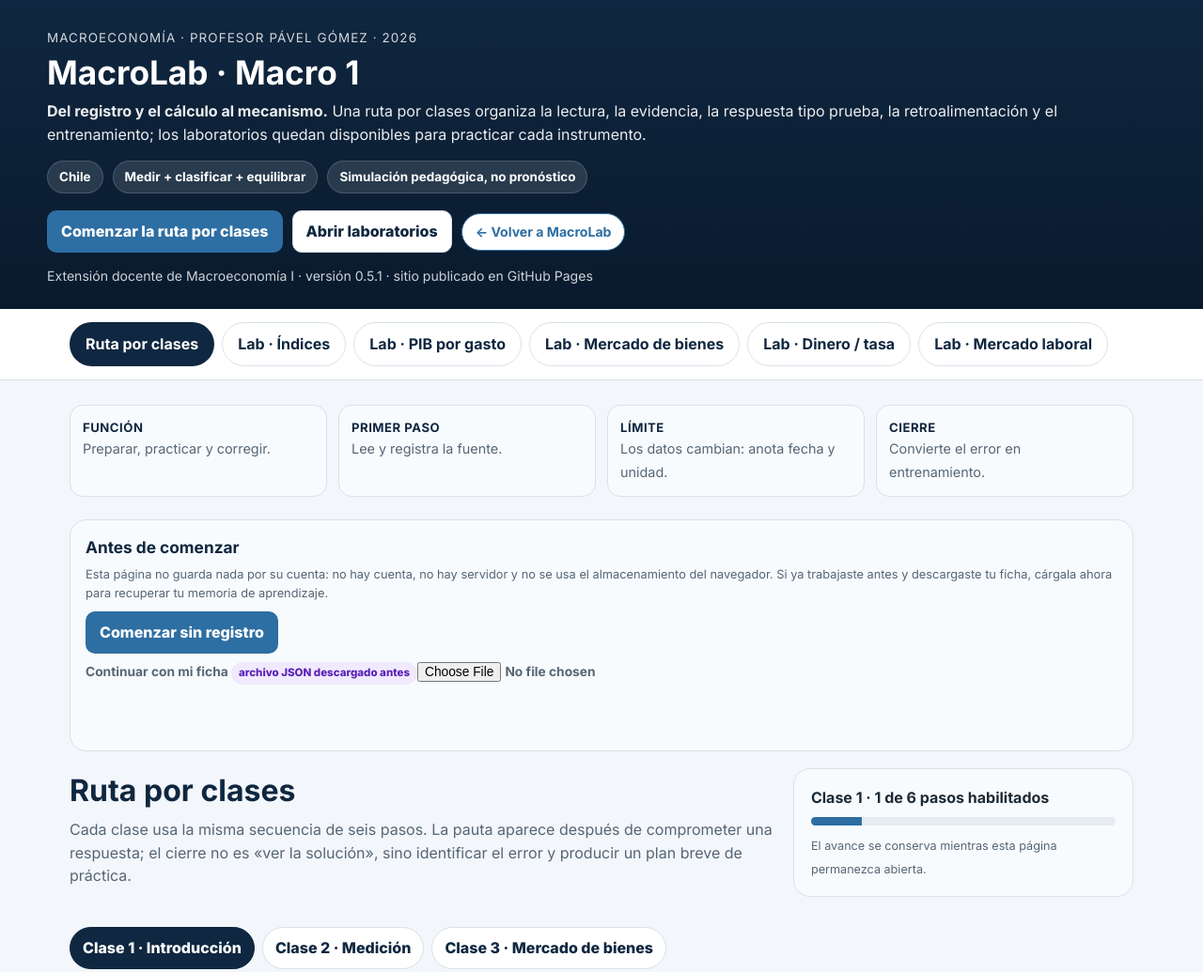
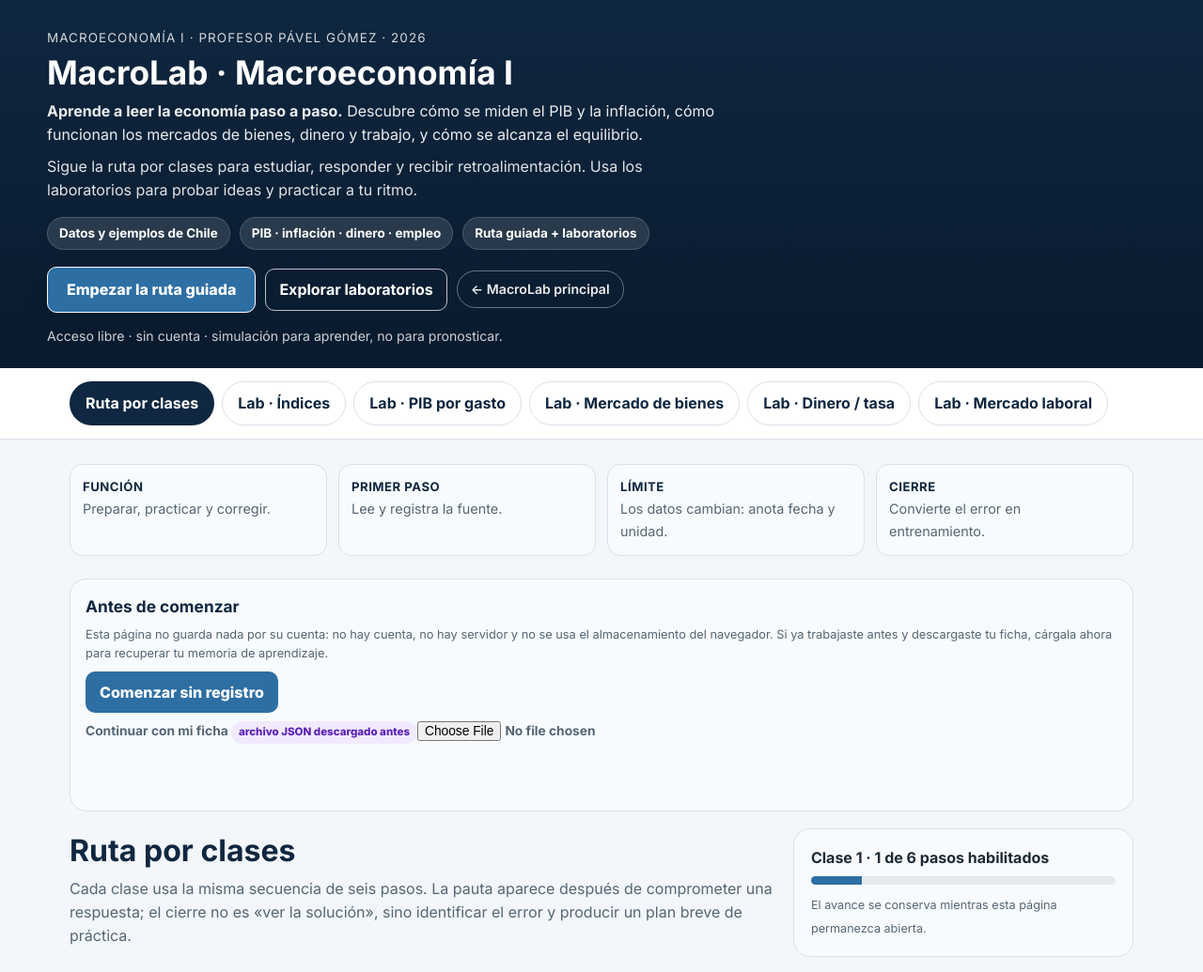
Before and after one commit to PavelGomez/MacroLab-Shock-Simulator, a plain HTML site: page macro1/index.html in a window 1280 px wide. Shown: the top 1035 px of the page at 94% size. Drawn offline with Linux system fonts and the light colour scheme.

Commit message:
Add files via upload
Banner editorial y jerarquia de acciones

```diff
--- a/macro1/index.html
+++ b/macro1/index.html
@@ -3,8 +3,8 @@
 <head>
 <meta charset="utf-8">
 <meta name="viewport" content="width=device-width,initial-scale=1">
-<meta name="description" content="Extensión docente de MacroLab para Macroeconomía I: medición, mercado de bienes, dinero y mercado laboral, con una ruta por clases que cierra el ciclo predigo–resuelvo–reviso. Herramienta de aprendizaje, no de predicción.">
-<title>MacroLab · Macro 1 | Extensión docente de Macroeconomía I</title>
+<meta name="description" content="Aprende Macroeconomía I paso a paso con datos de Chile. Estudia PIB, inflación, bienes, dinero y trabajo mediante una ruta guiada y laboratorios interactivos.">
+<title>MacroLab · Macroeconomía I | Ruta guiada y laboratorios</title>
 <link rel="preconnect" href="https://fonts.googleapis.com">
 <link rel="preconnect" href="https://fonts.gstatic.com" crossorigin>
 <link href="https://fonts.googleapis.com/css2?family=Inter:wght@400;500;600;700;800&amp;display=swap" rel="stylesheet">
@@ -16,21 +16,21 @@
 <!-- OPEN GRAPH -->
 <meta property="og:type" content="website">
 <meta property="og:url" content="https://pavelgomez.github.io/MacroLab-Shock-Simulator/macro1/">
-<meta property="og:title" content="MacroLab · Macro 1 | Extensión docente de Macroeconomía I">
-<meta property="og:description" content="Extensión docente de MacroLab para Macroeconomía I: medición, mercado de bienes, dinero y mercado laboral, con una ruta por clases que cierra el ciclo predigo–resuelvo–reviso. Herramienta de aprendizaje, no de predicción.">
+<meta property="og:title" content="MacroLab · Macroeconomía I | Ruta guiada y laboratorios">
+<meta property="og:description" content="Aprende Macroeconomía I paso a paso con datos de Chile. Estudia PIB, inflación, bienes, dinero y trabajo mediante una ruta guiada y laboratorios interactivos.">
 <meta property="og:image" content="https://pavelgomez.github.io/MacroLab-Shock-Simulator/assets/og-image-v3.jpg">
 <meta property="og:image:type" content="image/jpeg">
 <meta property="og:image:width" content="1200">
 <meta property="og:image:height" content="630">
-<meta property="og:image:alt" content="MacroLab Shock Simulator: laboratorio de macroeconomía aplicada para Chile">
+<meta property="og:image:alt" content="MacroLab · Macroeconomía I: ruta guiada y laboratorios">
 <meta property="og:locale" content="es_ES">
 
 <!-- X / TWITTER CARD -->
 <meta name="twitter:card" content="summary_large_image">
-<meta name="twitter:title" content="MacroLab · Macro 1 | Extensión docente de Macroeconomía I">
-<meta name="twitter:description" content="Extensión docente de MacroLab para Macroeconomía I: ruta por clases, laboratorios y registro de aprendizaje sin cuenta ni servidor.">
+<meta name="twitter:title" content="MacroLab · Macroeconomía I | Ruta guiada y laboratorios">
+<meta name="twitter:description" content="Aprende Macroeconomía I paso a paso con datos de Chile. Estudia PIB, inflación, bienes, dinero y trabajo mediante una ruta guiada y laboratorios interactivos.">
 <meta name="twitter:image" content="https://pavelgomez.github.io/MacroLab-Shock-Simulator/assets/og-image-v3.jpg">
-<meta name="twitter:image:alt" content="MacroLab Shock Simulator: laboratorio de macroeconomía aplicada para Chile">
+<meta name="twitter:image:alt" content="MacroLab · Macroeconomía I: ruta guiada y laboratorios">
 <style>
   /* Tokens verificados uno por uno contra styles.css del sitio publicado
      (pavelgomez.github.io/MacroLab-Shock-Simulator). Dos excepciones marcadas
@@ -63,7 +63,9 @@
   .hero-inner{max-width:1180px;margin:auto}
   .eyebrow{margin:0;color:rgba(255,255,255,.82);font-size:.84rem;letter-spacing:.08em;text-transform:uppercase}
   .hero h1{font-size:2.2rem;line-height:1.05;margin:8px 0 10px}
-  .hero .tagline{max-width:1120px;margin:0;color:rgba(255,255,255,.92);line-height:1.55}
+  .hero .tagline{max-width:72ch;margin:0;color:rgba(255,255,255,.92);line-height:1.55}
+  /* Explicación del recorrido · un escalón por debajo de .tagline, por encima de .hero-meta. */
+  .hero-support{max-width:72ch;margin:10px 0 0;color:rgba(255,255,255,.88);line-height:1.55}
   .hero-meta{margin:14px 0 0;color:rgba(255,255,255,.8);font-size:.88rem;line-height:1.55}
   .chips,.hero-actions,.actions,.row,.kpis{display:flex;gap:10px;flex-wrap:wrap;align-items:center}
   .chips{margin-top:16px}.chip{border:1px solid rgba(255,255,255,.16);background:rgba(255,255,255,.12);border-radius:999px;padding:6px 12px;font-size:.84rem;font-weight:700}
@@ -75,6 +77,26 @@
   /* Enlace saliente del hero · mismo tratamiento que .route-btn.secondary del sitio. */
   .btn.linklike{background:#fff;border:1px solid var(--accent);color:var(--accent);text-decoration:none;display:inline-flex;align-items:center;border-radius:999px;padding:8px 14px;font-size:.88rem;font-weight:700;min-height:0}
   .btn.linklike:hover{filter:brightness(.96)}
+  /* JERARQUÍA DE LAS ACCIONES DEL HERO · una sola acción visualmente primaria.
+     Sobre el navy del hero un relleno blanco domina la composición (15,2:1 contra
+     el fondo) y desbanca a la primaria (accent, 2,8:1). Estas reglas —acotadas a
+     .hero-actions para no tocar los botones del resto de la página— dejan un solo
+     bloque relleno: primaria (relleno accent) > secundaria (contorno) > terciaria
+     (fantasma). Sin colores nuevos: solo accent, blanco y blancos translúcidos. */
+  .hero-actions .btn:not(.secondary):not(.linklike){
+    background:var(--accent);color:#fff;border-color:#fff;font-weight:800;
+    padding:11px 20px;min-height:46px;box-shadow:0 6px 18px rgba(9,26,45,.45)
+  }
+  .hero-actions .btn.secondary{
+    background:transparent;border-color:rgba(255,255,255,.72);color:#fff;
+    font-weight:700;box-shadow:none
+  }
+  .hero-actions .btn.secondary:hover{background:rgba(255,255,255,.12);filter:none}
+  .hero-actions .btn.linklike{
+    background:transparent;border-color:rgba(255,255,255,.38);
+    color:rgba(255,255,255,.92);font-weight:600;box-shadow:none
+  }
+  .hero-actions .btn.linklike:hover{background:rgba(255,255,255,.08);filter:none}
   .module-nav-wrap{background:#fff;border-bottom:1px solid var(--line);position:sticky;top:0;z-index:20}
   .module-nav{max-width:1180px;margin:auto;padding:14px 24px;display:flex;gap:8px;overflow-x:auto;scrollbar-width:thin}
   .module-nav button{white-space:nowrap;border:1px solid var(--line);background:#fff;color:var(--navy);border-radius:999px;padding:10px 16px;font-weight:700;cursor:pointer}
@@ -231,6 +253,7 @@
   }
   @media(max-width:580px){
     .hero{padding:24px 16px 22px}.hero-actions .btn,.hero-actions a{width:100%;justify-content:center}
+    .hero .tagline,.hero-support{max-width:100%}
     .module-nav{padding:11px 16px}main{padding:22px 16px 52px}
     .orientation{grid-template-columns:1fr}.activity-head{grid-template-columns:1fr}
     .slider{grid-template-columns:90px 1fr 62px}
@@ -243,18 +266,19 @@
 <a class="skip" href="#main">Saltar al contenido principal</a>
 <header class="hero">
   <div class="hero-inner">
-    <p class="eyebrow">Macroeconomía · Profesor Pável Gómez · 2026</p>
-    <h1>MacroLab · Macro 1</h1>
-    <p class="tagline"><strong>Del registro y el cálculo al mecanismo.</strong> Una ruta por clases organiza la lectura, la evidencia, la respuesta tipo prueba, la retroalimentación y el entrenamiento; los laboratorios quedan disponibles para practicar cada instrumento.</p>
+    <p class="eyebrow">Macroeconomía I · Profesor Pável Gómez · 2026</p>
+    <h1>MacroLab · Macroeconomía I</h1>
+    <p class="tagline"><strong>Aprende a leer la economía paso a paso.</strong> Descubre cómo se miden el PIB y la inflación, cómo funcionan los mercados de bienes, dinero y trabajo, y cómo se alcanza el equilibrio.</p>
+    <p class="hero-support">Sigue la ruta por clases para estudiar, responder y recibir retroalimentación. Usa los laboratorios para probar ideas y practicar a tu ritmo.</p>
     <div class="chips" aria-label="Características">
-      <span class="chip">Chile</span><span class="chip">Medir + clasificar + equilibrar</span><span class="chip">Simulación pedagógica, no pronóstico</span>
+      <span class="chip">Datos y ejemplos de Chile</span><span class="chip">PIB · inflación · dinero · empleo</span><span class="chip">Ruta guiada + laboratorios</span>
     </div>
     <div class="hero-actions">
-      <button class="btn" type="button" data-go="route">Comenzar la ruta por clases</button>
-      <button class="btn secondary" type="button" data-go="med">Abrir laboratorios</button>
-      <a class="btn linklike" href="../">← Volver a MacroLab</a>
+      <button class="btn" type="button" data-go="route">Empezar la ruta guiada</button>
+      <button class="btn secondary" type="button" data-go="med">Explorar laboratorios</button>
+      <a class="btn linklike" href="../">← MacroLab principal</a>
     </div>
-    <p class="hero-meta">Extensión docente de Macroeconomía I · versión 0.5.1 · sitio publicado en GitHub Pages</p>
+    <p class="hero-meta">Acceso libre · sin cuenta · simulación para aprender, no para pronosticar.</p>
   </div>
 </header>
 
```
